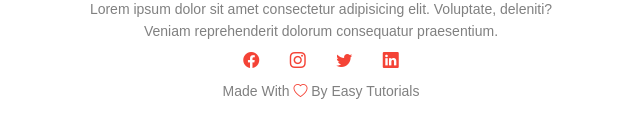
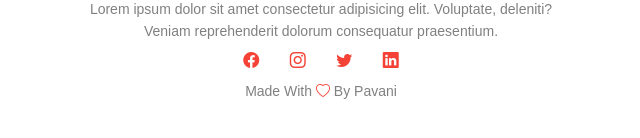
Before and after one commit to Pavani-128/University-Website, a plain HTML site: page contact.html in a window 1280 px wide. Shown: the part 1657-1795 px from the top of the page, 319-959 px from the left. Drawn offline with nearby package versions, Linux system fonts and the light colour scheme.

Commit message:
Update contact.html

```diff
--- a/contact.html
+++ b/contact.html
@@ -74,7 +74,7 @@
 			<i class="bi bi-twitter"></i>
 			<i class="bi bi-linkedin"></i>
 		</div>
-		<p>Made With <i class="bi bi-heart"></i> By Easy Tutorials</p>
+		<p>Made With <i class="bi bi-heart"></i> By Pavani</p>
 	</div>
 	<script>
 		var navitems = document.getElementById('navitems');
```
